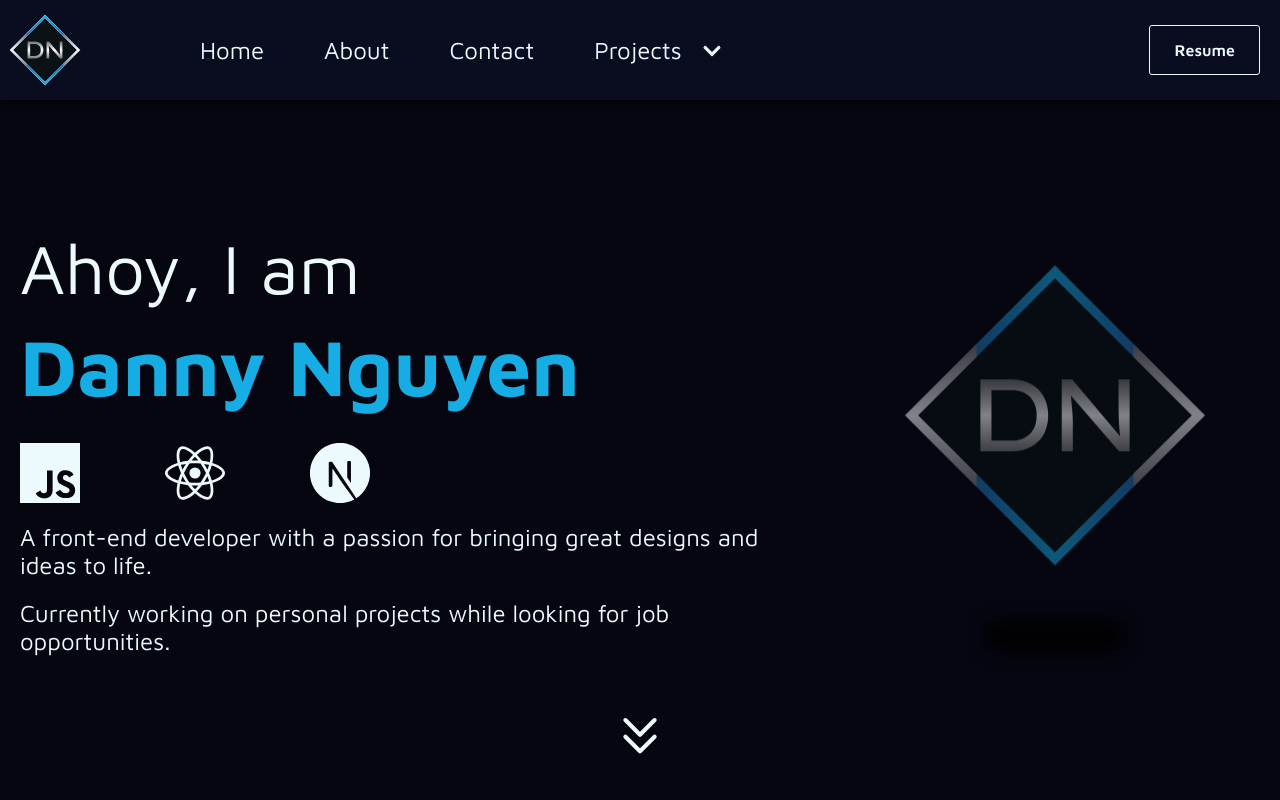
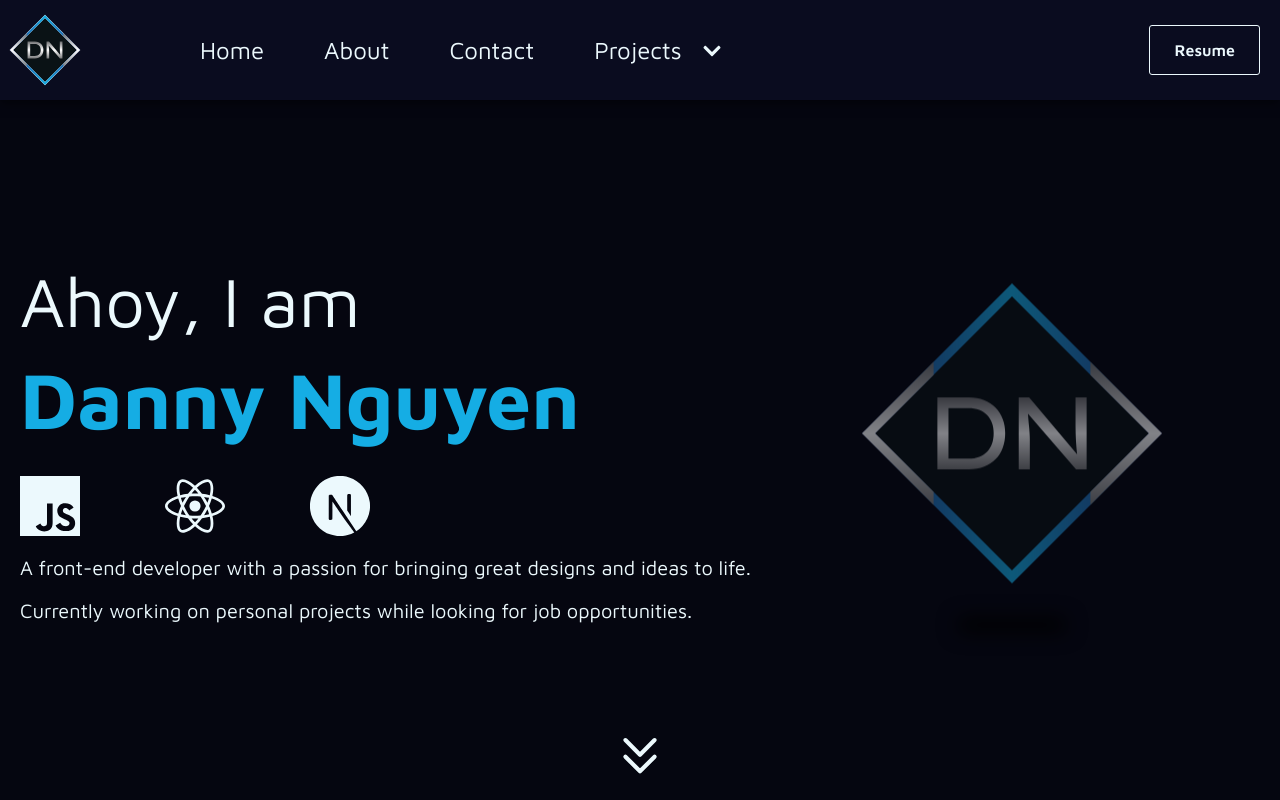
Before and after one commit to dnguyen130/portfolio, a Next.js app: page / in a window 1280 px wide. Shown: the top 800 px of the page. Built offline with nearby package versions, Linux system fonts and the light colour scheme.

Commit message:
hero page fix

```diff
--- a/components/Home/HeroText/index.jsx
+++ b/components/Home/HeroText/index.jsx
@@ -78,36 +78,17 @@ const IconWrapper = styled.div`
 `;
 
 const Description = styled.p`
-  font-size: clamp(14px, 1.5em, 24px);
+  font-size: clamp(14px, 1.5em, 20px);
   margin: 0 0 20px 0;
   color: ${(props) => props.descriptionColor};
-`;
-
-const ArrowCont = styled(motion.div)`
-  width: 50px;
-  height: 50px;
-  align-self: center;
-  position: absolute;
-  bottom: 40px;
-  color: ${(props) => props.arrowcolor};
-  transition: color 0.25s;
-  cursor: pointer;
-
-  &:hover {
-    color: ${(props) => props.arrowhovercolor};
-  }
 `;
 
 const FloatingLogoCont = styled.div`
   flex-direction: column;
   justify-content: center;
   align-items: center;
-  position: absolute;
-  top: 50%;
-  transform: translate(0, -50%);
-  max-width: 300px;
   display: none;
-  width: 30%;
+  width: 40%;
   right: 75px;
   height: 400px;
 
@@ -121,34 +102,18 @@ const FloatingLogoCont = styled.div`
 `;
 
 const FloatingLogo = styled(motion.img)`
-  position: absolute;
-  width: 80%;
+  width: 300px;
   aspect-ratio: 1/1;
   z-index: -2;
   opacity: 0.5;
-
-  @media (min-width: ${DEVICES.desktop}) {
-    width: 100%;
-  }
 `;
 
 const LogoShadow = styled(motion.div)`
-  position: absolute;
-  bottom: 0;
-  border-radius: 200px;
+  margin-top: 50px;
+  border-radius: 100px;
   filter: blur(10px);
   background-color: black;
   z-index: -3;
-
-  @media (min-width: ${DEVICES.laptop}) {
-    width: 60%;
-    height: 5%;
-  }
-
-  @media (min-width: ${DEVICES.desktop}) {
-    width: 60%;
-    height: 10%;
-  }
 `;
 
 const ICONS = [
@@ -173,20 +138,6 @@ const ICONS = [
   },
 ];
 
-const ArrowVariants = {
-  initial: {
-    y: 0,
-  },
-  active: {
-    y: [-5, 5],
-    transition: {
-      repeat: Infinity,
-      repeatType: "mirror",
-      duration: 1,
-    },
-  },
-};
-
 const LogoVariants = {
   initial: {
     y: 0,
@@ -207,8 +158,8 @@ const ShadowVariants = {
     height: 0,
   },
   active: {
-    width: ["20%", "50%"],
-    height: ["2%", "6%"],
+    width: ["0%", "25%"],
+    height: ["0%", "3%"],
     transition: {
       repeat: Infinity,
       repeatType: "mirror",
@@ -220,16 +171,10 @@ const ShadowVariants = {
 const MotionContainer = styled(motion.div)`
   box-sizing: border-box;
   display: flex;
-  flex-direction: column;
-  justify-content: center;
   text-align: center;
   align-items: center;
   overflow: hidden;
   height: 100%;
-
-  @media (min-width: ${DEVICES.laptop}) {
-    align-items: flex-start;
-  }
 `;
 
 const MotionItem = styled(motion.div)`
@@ -279,19 +224,6 @@ export default function HeroText() {
         viewport={{ once: true }}
         style={{ width: "100%" }}
       >
-        <FloatingLogoCont>
-          <FloatingLogo
-            src="/logo.svg"
-            initial="initial"
-            animate="active"
-            variants={LogoVariants}
-          />
-          <LogoShadow
-            intial="initial"
-            animate="active"
-            variants={ShadowVariants}
-          />
-        </FloatingLogoCont>
         <TextCont>
           <MotionItem variants={item}>
             <FirstLine firstColor={SITE_THEME[theme].text}>
@@ -334,20 +266,19 @@ export default function HeroText() {
             </Description>
           </MotionItem>
         </TextCont>
-        <ArrowCont
-          initial="initial"
-          animate="active"
-          variants={ArrowVariants}
-          whileTap={{ scale: 0.8 }}
-          arrowcolor={SITE_THEME[theme].text}
-          arrowhovercolor={SITE_THEME[theme].strong}
-        >
-          <Link href="#projects" passHref>
-            <a>
-              <HiOutlineChevronDoubleDown size="100%" />
-            </a>
-          </Link>
-        </ArrowCont>
+        <FloatingLogoCont>
+          <FloatingLogo
+            src="/logo.svg"
+            initial="initial"
+            animate="active"
+            variants={LogoVariants}
+          />
+          <LogoShadow
+            intial="initial"
+            animate="active"
+            variants={ShadowVariants}
+          />
+        </FloatingLogoCont>
       </MotionContainer>
     </HeroTextCont>
   );
--- a/pages/about.js
+++ b/pages/about.js
@@ -55,7 +55,7 @@ const Fade = styled(motion.div)`
 `;
 
 const Description = styled.p`
-  margin: 0 0 15px;
+  width: 80%;
   font-size: 1em;
   line-height: 1.3em;
   color: ${(props) => props.color};
@@ -64,6 +64,9 @@ const Description = styled.p`
 const Padded = styled.div`
   padding: 15px;
   width: 100%;
+  display: flex;
+  flex-direction: column;
+  align-items: center;
 `;
 
 const FadeVariants = {
--- a/pages/index.js
+++ b/pages/index.js
@@ -2,6 +2,8 @@ import Head from "next/head";
 import styled from "styled-components";
 import { motion } from "framer-motion";
 import { useEffect, useState } from "react";
+import Link from "next/link";
+import { HiOutlineChevronDoubleDown } from "react-icons/hi";
 
 import NavBar from "@/components/Shared/NavBar";
 import HeroText from "@/components/Home/HeroText";
@@ -18,7 +20,10 @@ import {
   useActiveDrawer,
   useInitialLoad,
   useActiveTab,
+  useTheme,
 } from "@/utils/provider";
+
+import { SITE_THEME } from "@/utils/variables";
 
 const PageContainer = styled.div`
   width: 100%;
@@ -32,7 +37,7 @@ const PageContainer = styled.div`
 
 const MainContainer = styled.main`
   box-sizing: border-box;
-  max-width: 100vw;
+  max-width: 1920px;
   width: 100%;
   padding: 0 20px;
   display: flex;
@@ -46,13 +51,28 @@ const Fade = styled(motion.div)`
   width: 100%;
   height: 100%;
   user-select: none;
-  z-index: 4;
+  z-index: ${(props) => props.zindex};
   position: fixed;
   top: 0;
   right: 0;
   overflow: hidden;
   transition: 0.2s;
   display: ${(props) => props.fadeDisplay};
+`;
+
+const Arrow = styled(motion.div)`
+  width: 50px;
+  height: 50px;
+  align-self: center;
+  position: absolute;
+  bottom: 20px;
+  color: ${(props) => props.arrowcolor};
+  transition: color 0.25s;
+  cursor: pointer;
+
+  &:hover {
+    color: ${(props) => props.arrowhovercolor};
+  }
 `;
 
 const FadeVariants = {
@@ -74,9 +94,24 @@ const FadeVariants = {
   },
 };
 
+const ArrowVariants = {
+  initial: {
+    y: 0,
+  },
+  active: {
+    y: [-5, 5],
+    transition: {
+      repeat: Infinity,
+      repeatType: "mirror",
+      duration: 1,
+    },
+  },
+};
+
 export default function Home() {
   const { activeCard, setActiveCard } = useActiveCard();
   const { activeProject } = useActiveProject();
+  const { theme } = useTheme();
   const ap = activeProject;
   const { activeDrawer, setActiveDrawer } = useActiveDrawer();
   const { initialLoad, setInitialLoad } = useInitialLoad();
@@ -110,11 +145,26 @@ export default function Home() {
             setActiveDrawer(false);
             setActiveTab(false);
           }}
+          zindex={activeDrawer || activeCard ? 3 : 2}
         />
         <Drawer />
         <NavBar burgerOnClick={() => setActiveDrawer(!activeDrawer)} />
         <MainContainer mainSelect={activeCard ? "none" : "auto"}>
           <HeroText arrowhref="#projects" />
+          <Arrow
+            initial="initial"
+            animate="active"
+            variants={ArrowVariants}
+            whileTap={{ scale: 0.8 }}
+            arrowcolor={SITE_THEME[theme].text}
+            arrowhovercolor={SITE_THEME[theme].strong}
+          >
+            <Link href="#projects" passHref>
+              <a>
+                <HiOutlineChevronDoubleDown size="100%" />
+              </a>
+            </Link>
+          </Arrow>
           <Projects id="projects" />
           <Extras />
         </MainContainer>
```
